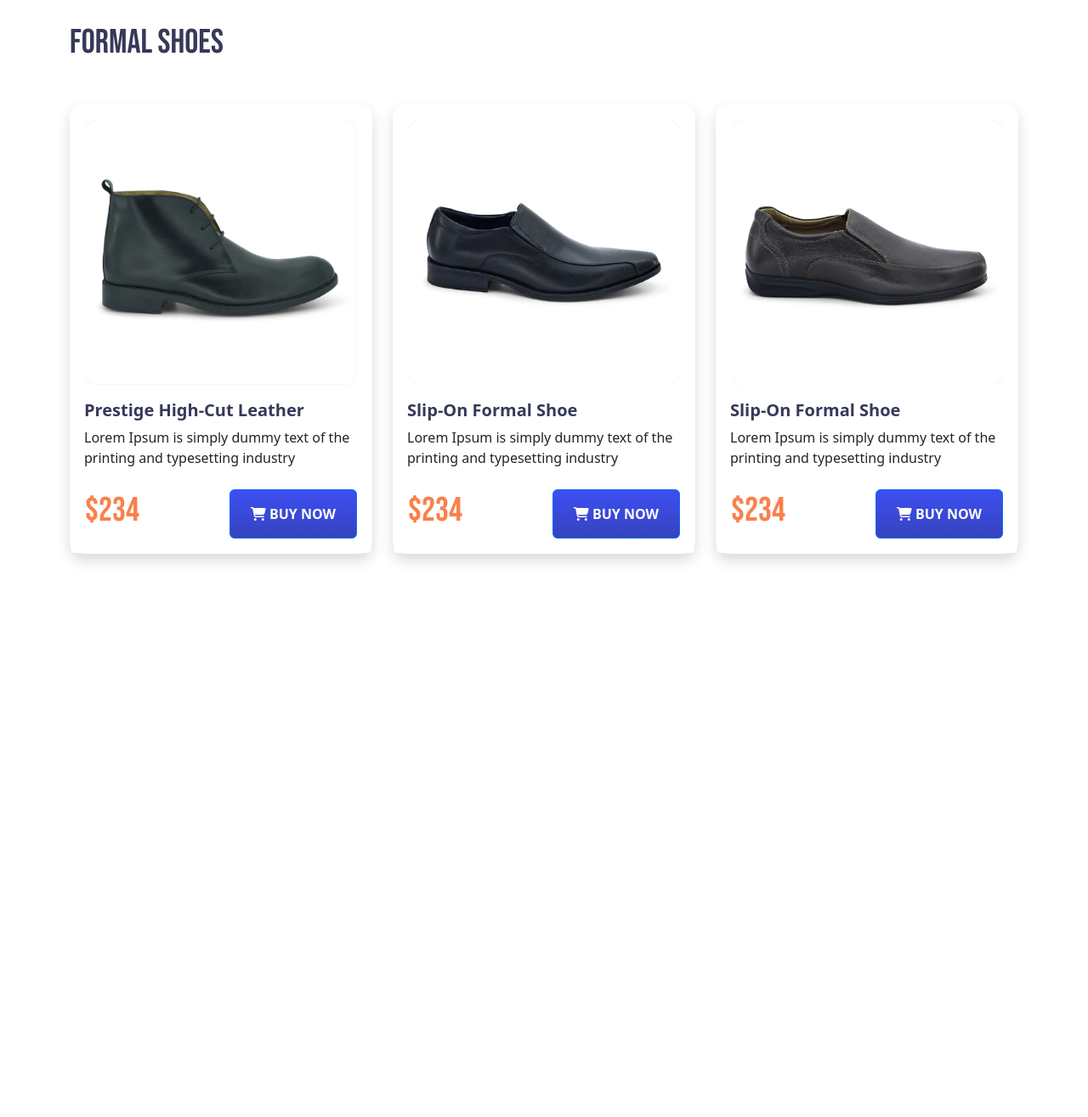
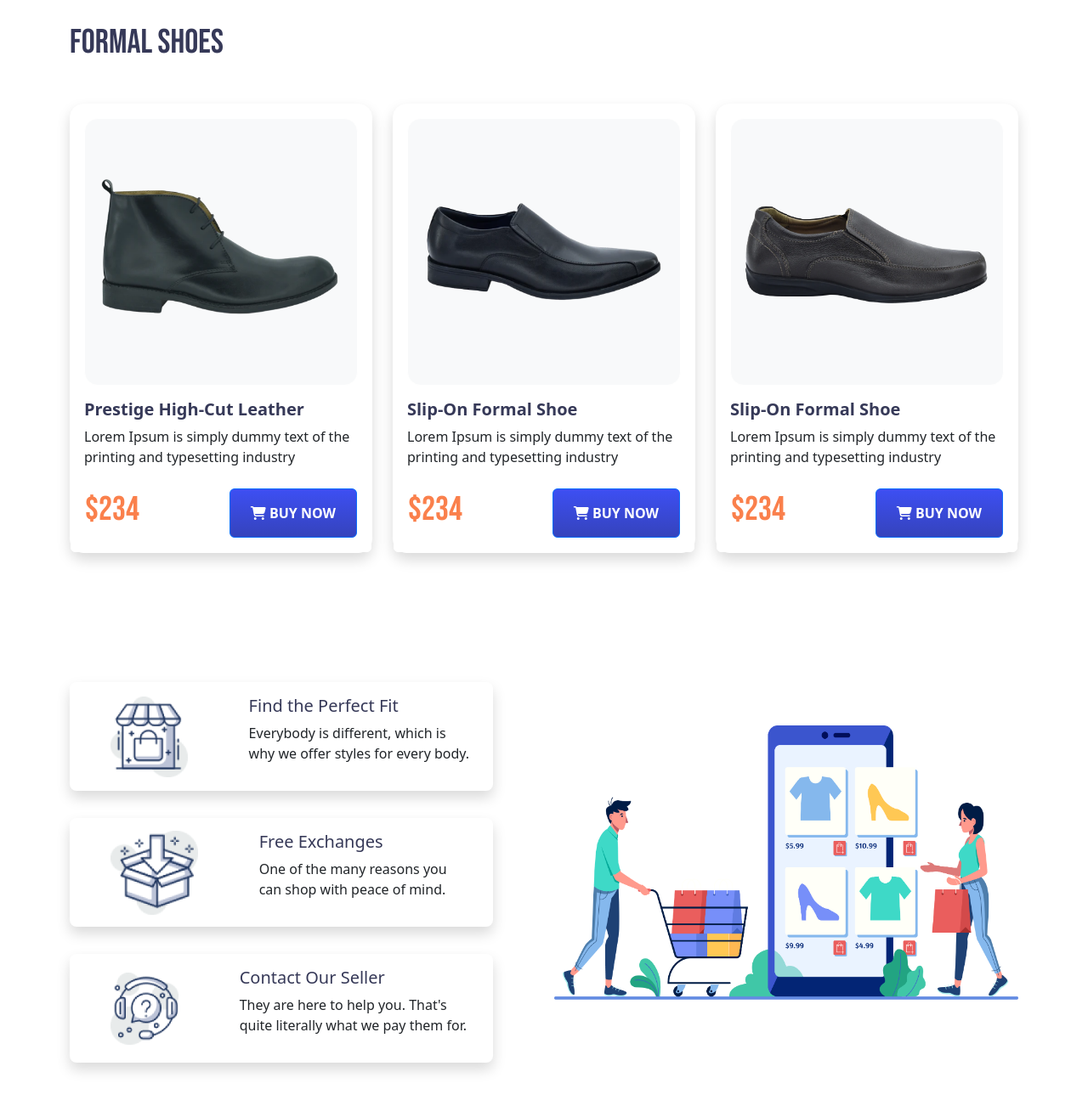
Before and after one commit to mursona/fit-to-foot, a plain HTML site: page index.html in a window 1280 px wide. Shown: the part 1493-2808 px from the top of the page at 85% size. Before the commit the page ends 2257 px from the top, so only its background shows below. Drawn offline with nearby package versions, Linux system fonts and the light colour scheme.

Commit message:
services card add

```diff
--- a/index.html
+++ b/index.html
@@ -135,7 +135,7 @@
                 <div class="col-4 mb-3">
                     <div class="card bg-white border border-white shadow rounded-4">
                         <div class="bg-light border border-white mx-3 mt-3 rounded-4">
-                            <img src="images/Mask Group.png" class="card-img-top" alt="">
+                            <img src="images/Mask_Group.png" class="card-img-top" alt="">
                         </div>
                         <div class="card-body">
                           <h5 class="card-title fw-bold card-text-title">Prestige High-Cut Leather</h5>
@@ -151,7 +151,7 @@
                 <div class="col-4 mb-3">
                     <div class="card bg-white border border-white shadow rounded-4">
                         <div class="bg-light border border-white mx-3 mt-3 rounded-4">
-                            <img src="images/Rectangle 38.png" class="card-img-top" alt="">
+                            <img src="images/Rectangle_38.png" class="card-img-top" alt="">
                         </div>
                         <div class="card-body">
                           <h5 class="card-title fw-bold card-text-title">Slip-On Formal Shoe</h5>
@@ -167,7 +167,7 @@
                 <div class="col-4 mb-3">
                     <div class="card bg-white border border-white shadow rounded-4">
                         <div class="bg-light border border-white mx-3 mt-3 rounded-4">
-                            <img src="images/Rectangle 39.png" class="card-img-top" alt="">
+                            <img src="images/Rectangle_39.png" class="card-img-top" alt="">
                         </div>
                         <div class="card-body">
                           <h5 class="card-title fw-bold card-text-title">Slip-On Formal Shoe</h5>
@@ -184,6 +184,46 @@
         </section>
         <!-- second black shoes category end -->
 
+        <!-- services start -->
+        <section>
+            <div class="container pb-5">
+                <div class="row d-flex align-items-center justify-content-between">
+                  <div class="col g-4 d-flex flex-column">
+                    <div class="col shadow my-3 me-5 rounded-3 d-flex justify-content-evenly align-items-center">
+                        <div>
+                            <img class="img-fluid ps-5 pe-4" src="icons/image 12.png" alt="">
+                        </div>
+                        <div class="ps-5 pe-4 py-3">
+                            <h5 class="card-text-title">Find the Perfect Fit</h5>
+                            <p>Everybody is different, which is why we offer styles for every body.</p>
+                        </div>
+                    </div>
+                    <div class="col shadow my-3 me-5 rounded-3 d-flex justify-content-evenly align-items-center">
+                        <div>
+                            <img class="img-fluid ps-5 pe-4" src="icons/image 13.png" alt="">
+                        </div>
+                        <div class="ps-5 pe-4 py-3">
+                            <h5 class="card-text-title">Free Exchanges</h5>
+                            <p>One of the many reasons you can shop with peace of mind.</p>
+                        </div>
+                    </div>
+                    <div class="col shadow my-3 me-5 rounded-3 d-flex justify-content-evenly align-items-center">
+                        <div>
+                            <img class="img-fluid ps-5 pe-4" src="icons/image 14.png" alt="">
+                        </div>
+                        <div class="ps-5 pe-4 py-3">
+                            <h5 class="card-text-title">Contact Our Seller</h5>
+                            <p>They are here to help you. That's quite literally what we pay them for.</p>
+                        </div>
+                    </div>
+                  </div>
+                  <div class="col">
+                    <img class="img-fluid" src="icons/XMLID 1.png" alt="">
+                  </div>
+                </div>
+            </div>
+        </section>
+        <!-- services end -->
     </main>
     <!-- main section end -->
     <!-- footer section start -->
```
Also changed, not shown: images/Mask Group.png (deleted), images/Mask_Group.png (added), images/Rectangle 38.png (deleted), images/Rectangle 39.png (deleted), images/Rectangle_38.png (added), images/Rectangle_39.png (added).
